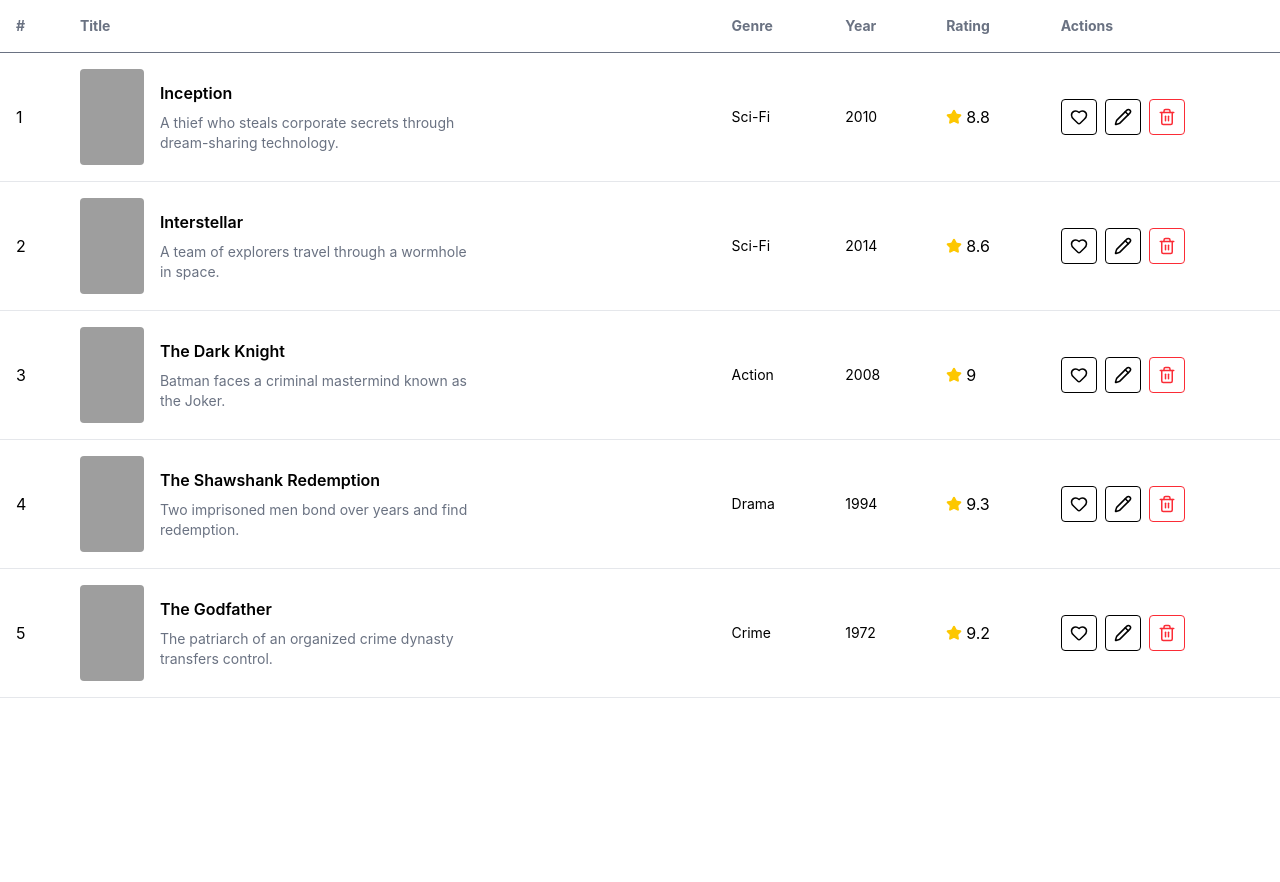
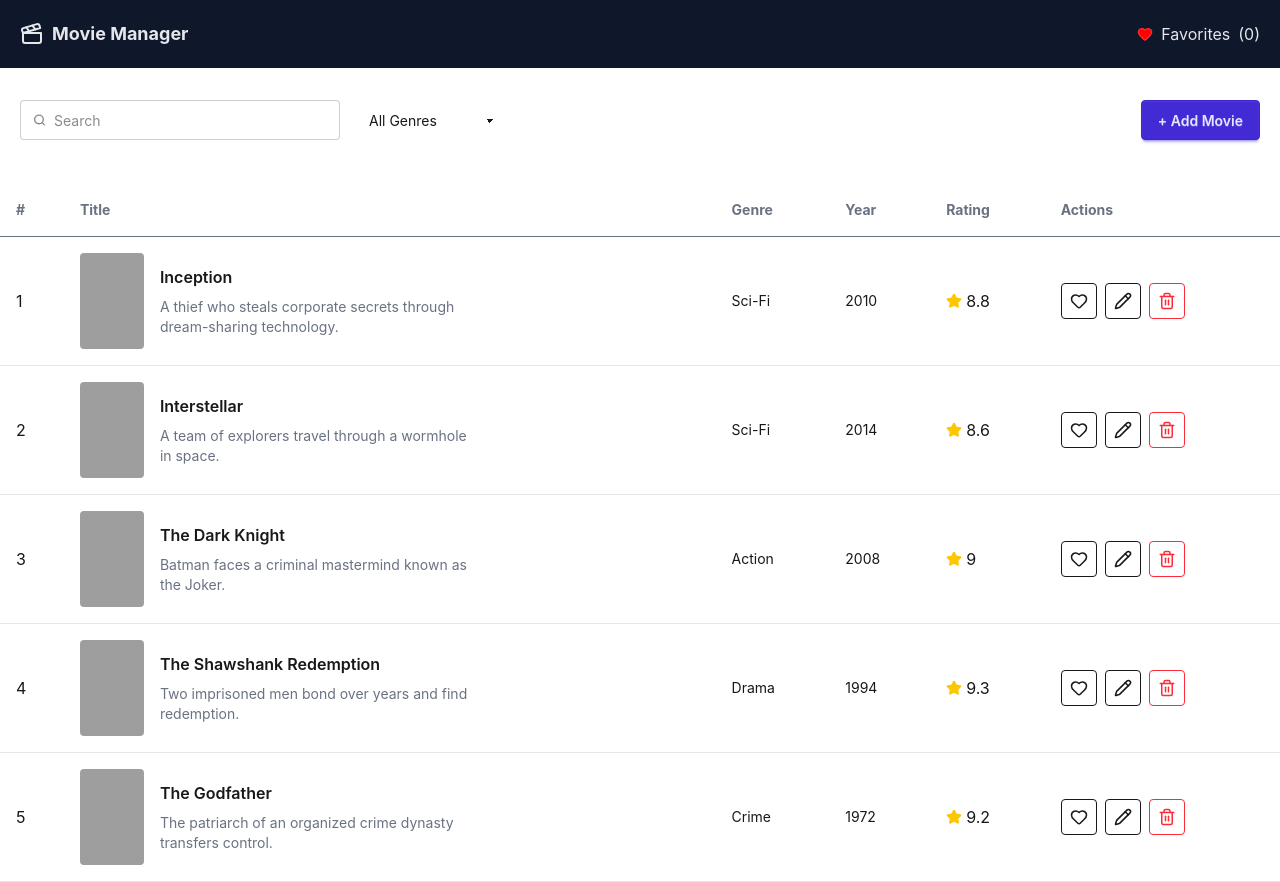
Before and after one commit to amirshafie738/Movie-Manager-page, a React (Vite) app: page / in a window 1280 px wide. Before the commit the page ends 800 px from the top, so only its background shows below. Built offline with nearby package versions, Linux system fonts and the light colour scheme; data requests are answered from the project's data file; grey boxes are pictures that could not be loaded.

Commit message:
feat:creat header component

```diff
--- /dev/null
+++ b/src/components/header.tsx
@@ -0,0 +1,53 @@
+import { Clapperboard, Heart,  } from "lucide-react";
+
+function Header() {
+  return (
+    <header className="mb-6 flex flex-col  gap-3">
+      <div className="flex items-center justify-between p-5 bg-slate-900 text-gray-200 ">
+        <h1 className="text-lg font-bold flex justify-center items-center gap-2">
+          {" "}
+          <Clapperboard />
+          Movie Manager
+        </h1>
+        <div className="flex gap-2  justify-center items-center text-base ">
+        <Heart  className="text-red-500" size={16} fill="red" />Favorites
+          <span >(0)</span>
+        </div>
+      </div>
+
+      <div className="flex items-center gap-4 justify-between  p-5">
+        <div className="flex gap-4 items-center w-1/2">
+          <label className="input">
+            <svg
+              className="h-[1em] opacity-50"
+              xmlns="http://www.w3.org/2000/svg"
+              viewBox="0 0 24 24"
+            >
+              <g
+                strokeLinejoin="round"
+                strokeLinecap="round"
+                strokeWidth="2.5"
+                fill="none"
+                stroke="currentColor"
+              >
+                <circle cx="11" cy="11" r="8"></circle>
+                <path d="m21 21-4.3-4.3"></path>
+              </g>
+            </svg>
+            <input type="search" required placeholder="Search" />
+          </label>
+
+          <select defaultValue="Pick a font" className="select select-ghost w-1/4">
+            <option>All Genres</option>
+            <option>Sci-Fi</option>
+            <option>Drama</option>
+            <option>Crime</option>
+          </select>
+        </div>
+        <button className="btn btn-primary">+  Add Movie</button>
+      </div>
+    </header>
+  );
+}
+
+export default Header;
--- a/src/index.css
+++ b/src/index.css
@@ -1 +1,2 @@
 @import "tailwindcss";
+@plugin "daisyui";
--- a/src/pages/Home.tsx
+++ b/src/pages/Home.tsx
@@ -1,8 +1,10 @@
+import Header from "../components/header";
 import MovieList from "../components/MovieList";
 
 function HomePage() {
   return (
     <>
+      <Header/>
       <main>
         <MovieList />
       </main>
```
